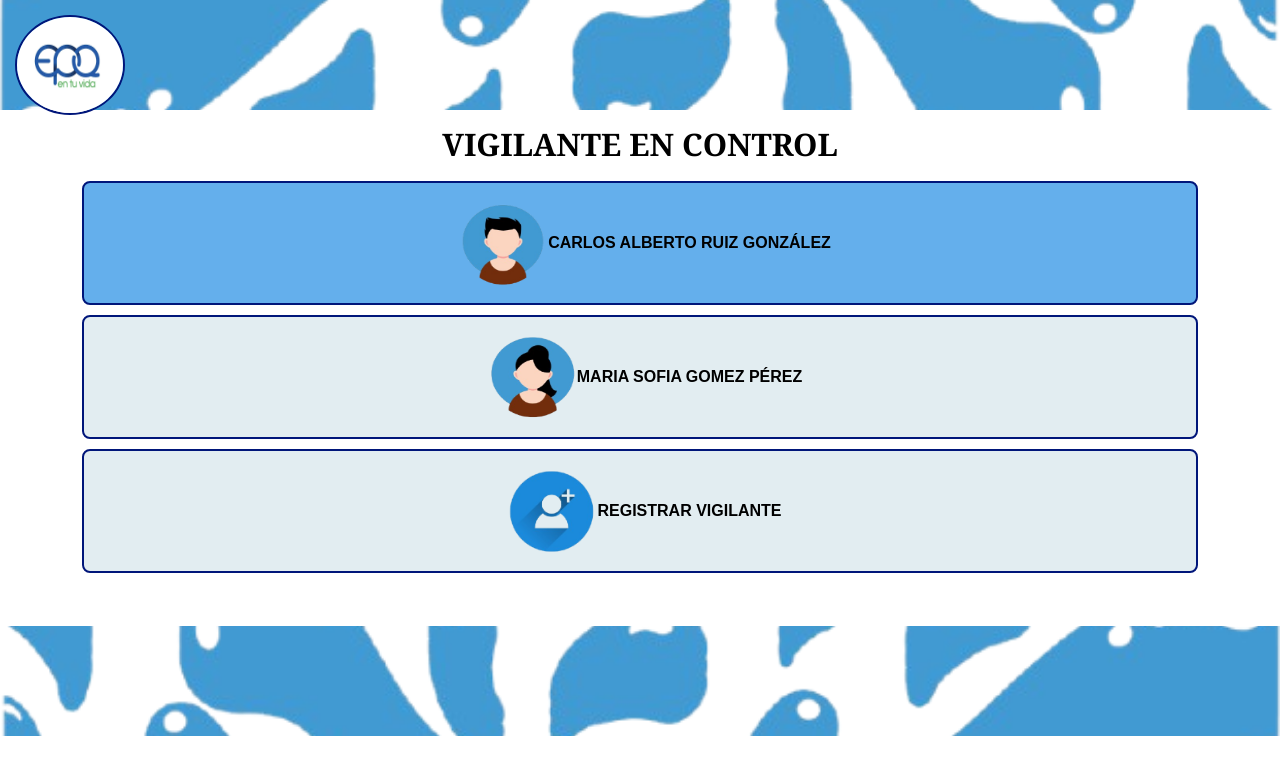
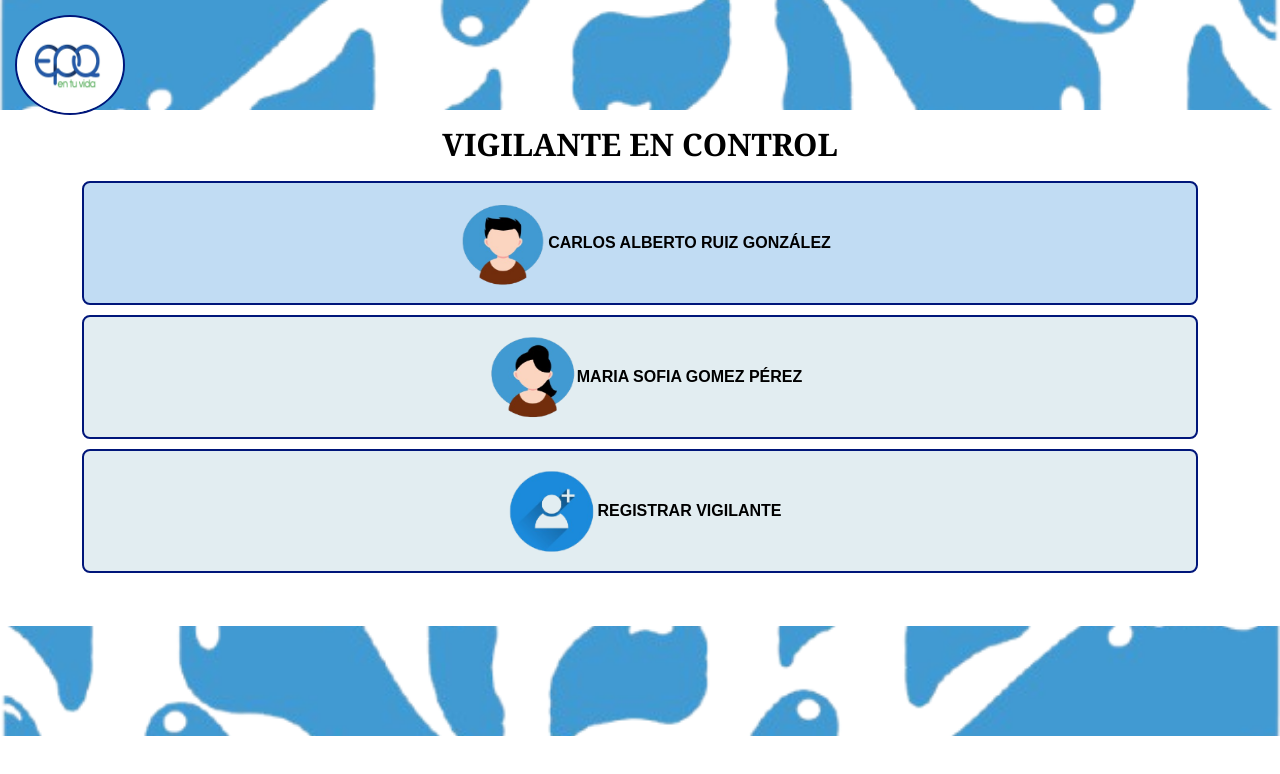
Before and after one commit to sistemasdeinformacion-ing/control-visitantes, a React (Vite) app: page / in a window 1280 px wide. In both pictures the pointer is over the button "CARLOS ALBERTO RUIZ GONZÁLEZ". Shown: the top 774 px of the page. Built offline with nearby package versions, Linux system fonts and the light colour scheme.

Commit message:
Guardado

```diff
--- a/src/components/ControlVigilante.css
+++ b/src/components/ControlVigilante.css
@@ -64,3 +64,7 @@
   height: 90px;
   margin-left: 9px;
 }
+
+.botones button:hover {
+  background-color: #c1dcf3;
+}
```
